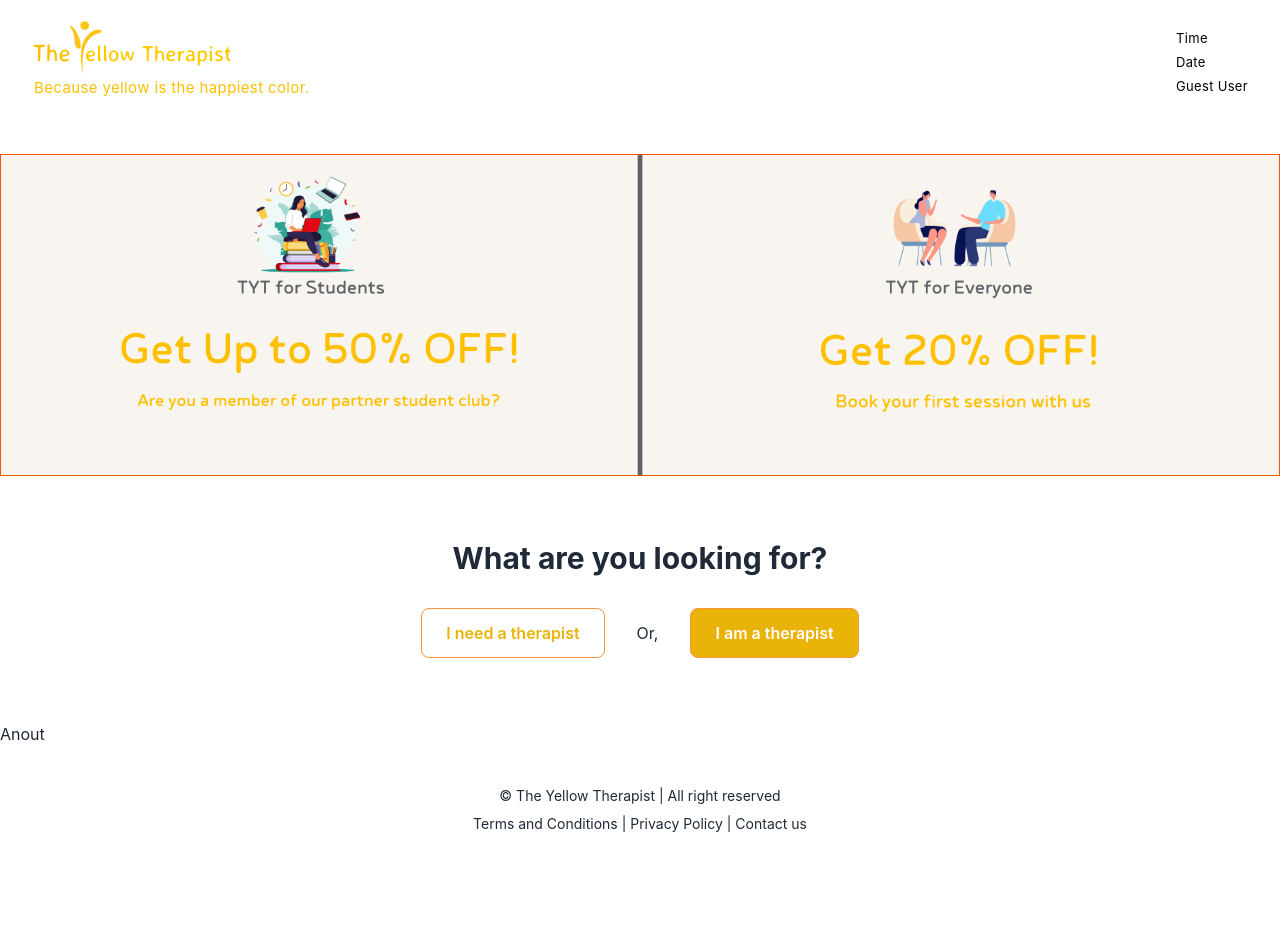
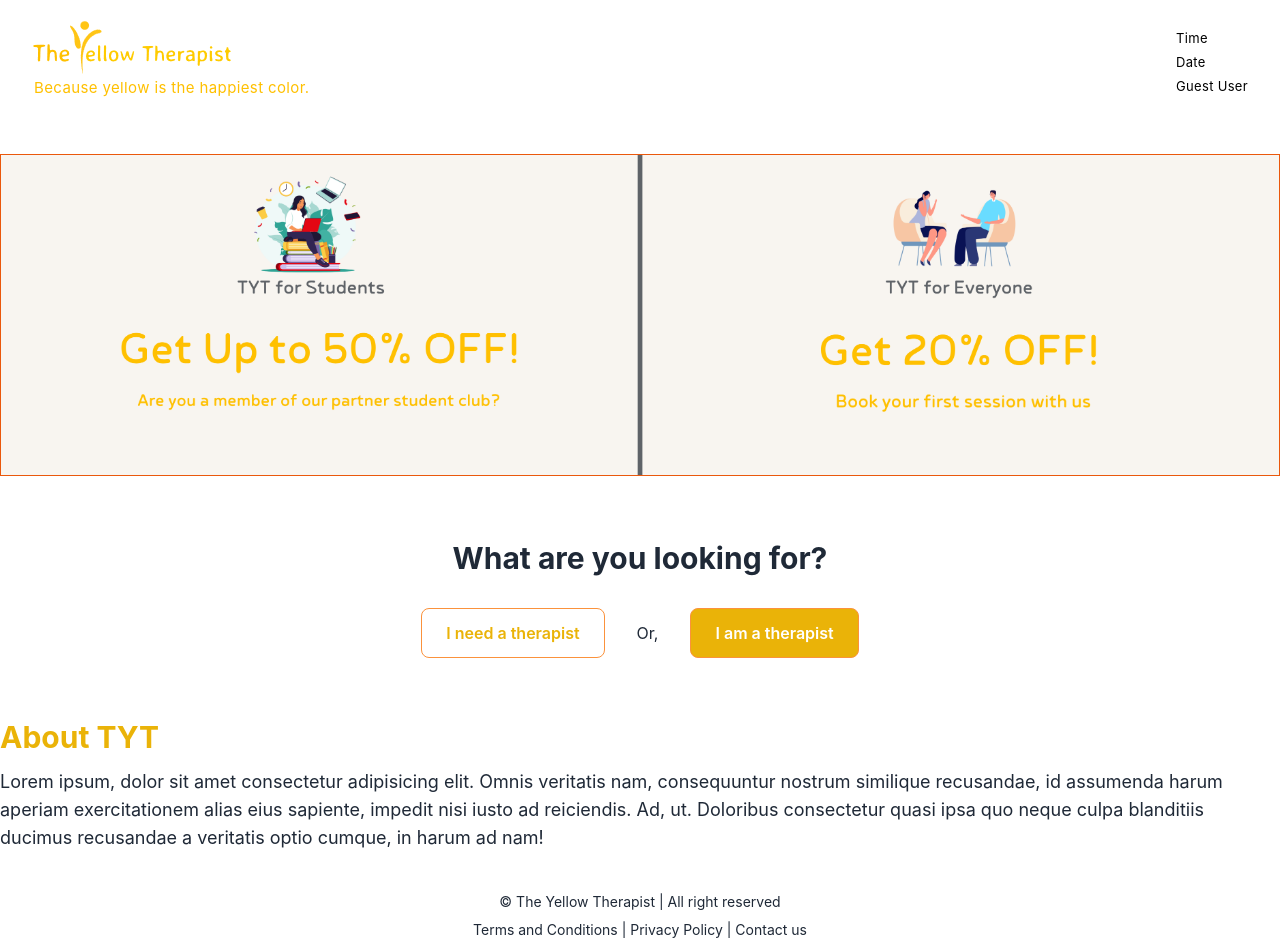
Before and after one commit to muktaranidas/The-Yellow-Therapist, a React (Create React App) app: page / in a window 1280 px wide. Shown: the top 952 px of the page. Before the commit the page ends 874 px from the top, so only its background shows below. Built offline with nearby package versions, Linux system fonts and the light colour scheme.

Commit message:
complete about section

```diff
--- a/src/Pages/Home/Home/About/About.js
+++ b/src/Pages/Home/Home/About/About.js
@@ -1,7 +1,25 @@
 import React from "react";
 
 const About = () => {
-  return <div>Anout</div>;
+  return (
+    <div>
+      <section className=" dark:bg-gray-800 dark:text-gray-50">
+        <div className="flex flex-col space-y-4 text-center lg:text-left">
+          <h1 className="text-3xl font-bold text-yellow-500 leading-none">
+            About TYT
+          </h1>
+          <p className="text-lg">
+            Lorem ipsum, dolor sit amet consectetur adipisicing elit. Omnis
+            veritatis nam, consequuntur nostrum similique recusandae, id
+            assumenda harum aperiam exercitationem alias eius sapiente, impedit
+            nisi iusto ad reiciendis. Ad, ut. Doloribus consectetur quasi ipsa
+            quo neque culpa blanditiis ducimus recusandae a veritatis optio
+            cumque, in harum ad nam!
+          </p>
+        </div>
+      </section>
+    </div>
+  );
 };
 
 export default About;
```
